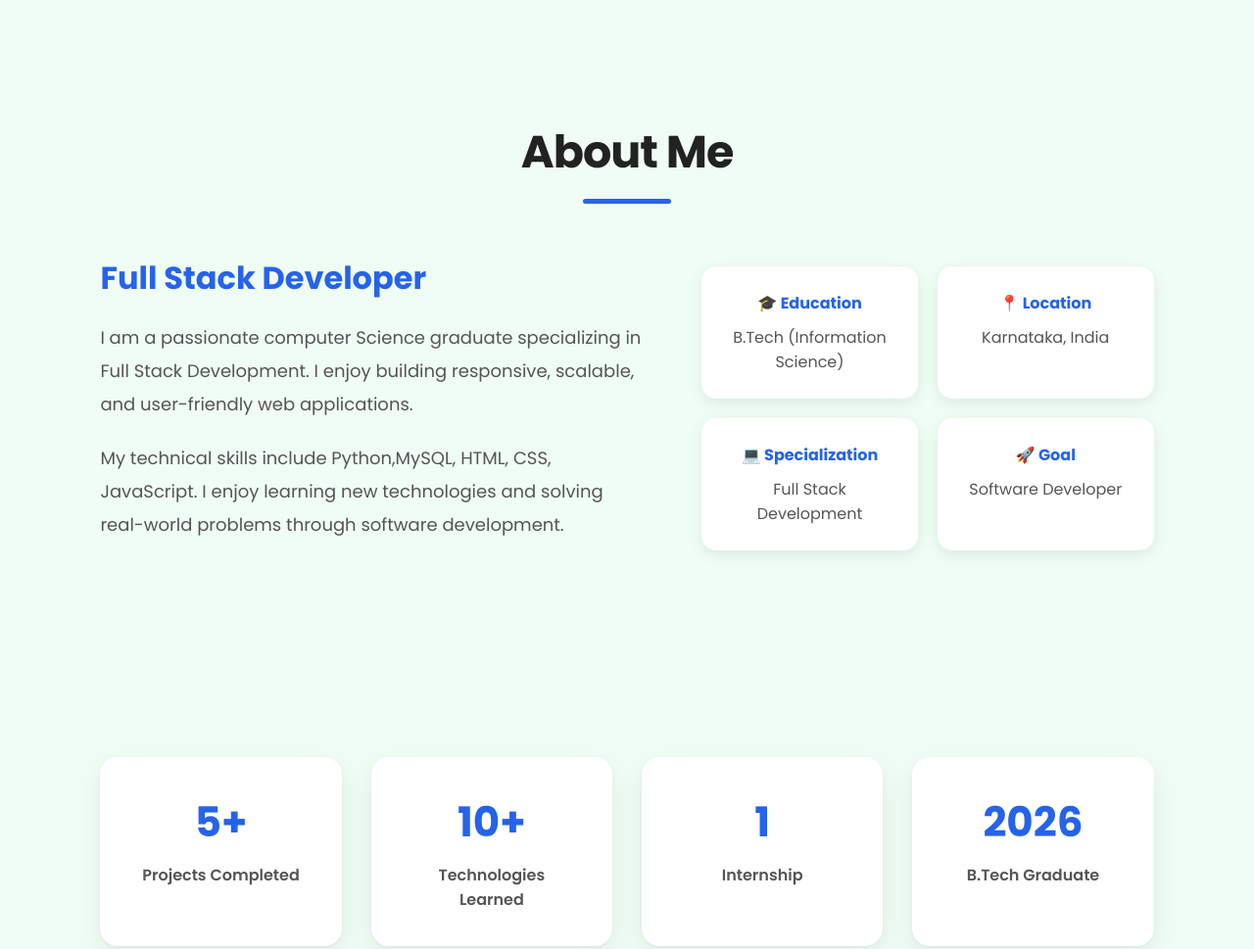
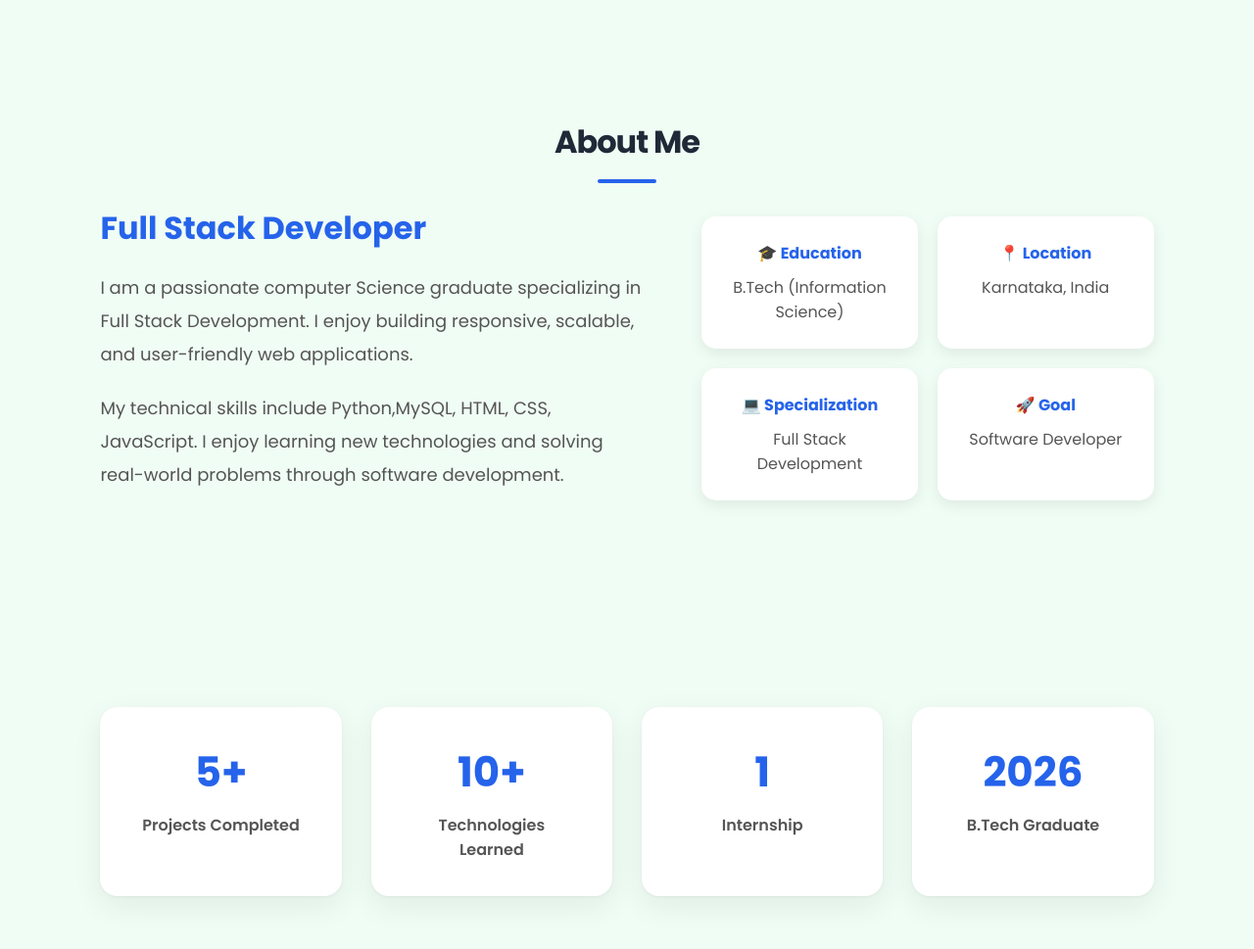
Before and after one commit to DHANUSH-916/Personal-Portfolio, a plain HTML site: page client/index.html in a window 1280 px wide. Shown: the part 780-1749 px from the top of the page at 98% size. Drawn offline with Linux system fonts and the light colour scheme; no server answers.

Commit message:
Improve section headings

```diff
--- a/client/css/style.css
+++ b/client/css/style.css
@@ -1515,3 +1515,26 @@ body.dark .hero-left h1 span {
     transform: translateY(-4px);
     background: #1d4ed8;
 }
+.section-title {
+    text-align: center;
+    font-size: 32px;
+    font-weight: 700;
+    margin-bottom: 40px;
+    position: relative;
+    color: #1f2937;
+}
+
+.section-title::after {
+    content: "";
+    display: block;
+    width: 60px;
+    height: 4px;
+    background: #2563eb;
+    border-radius: 5px;
+    margin: 10px auto 0;
+}
+
+/* Dark mode */
+body.dark .section-title {
+    color: #ffffff;
+}
```
